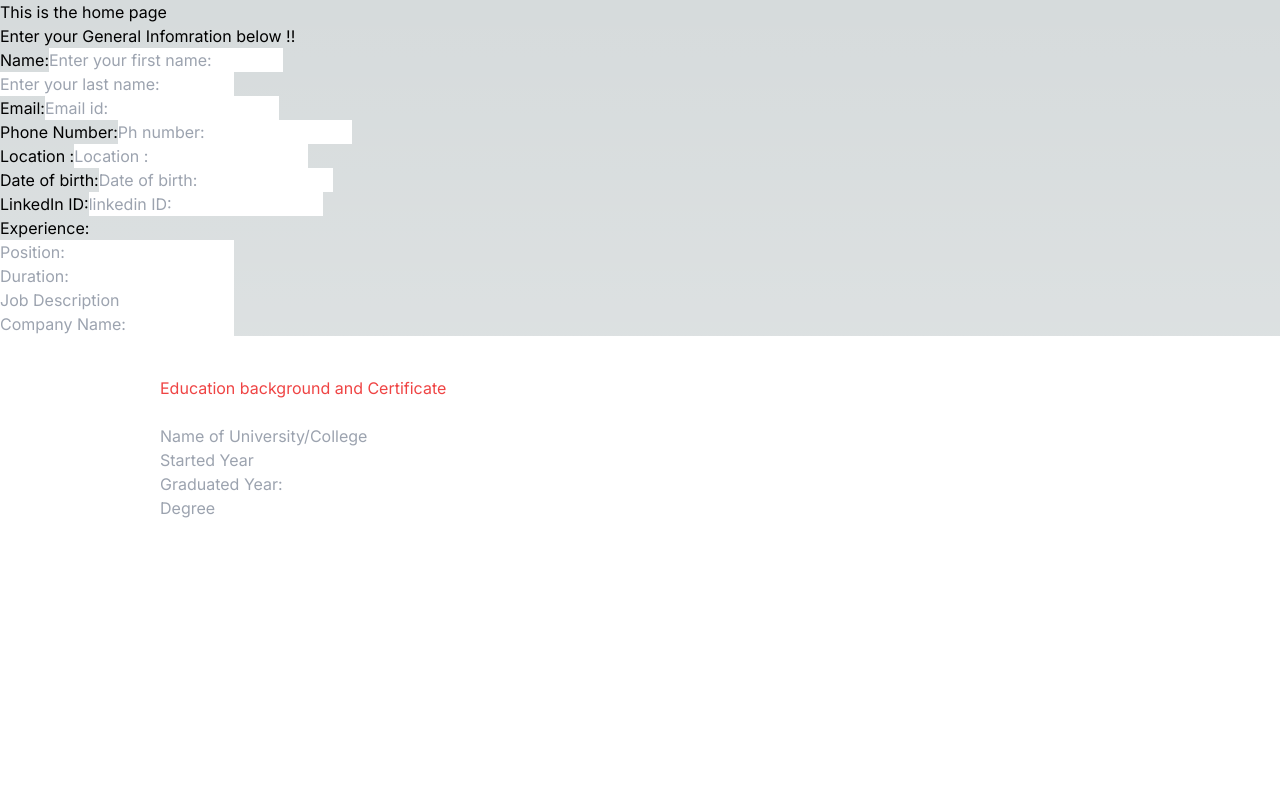
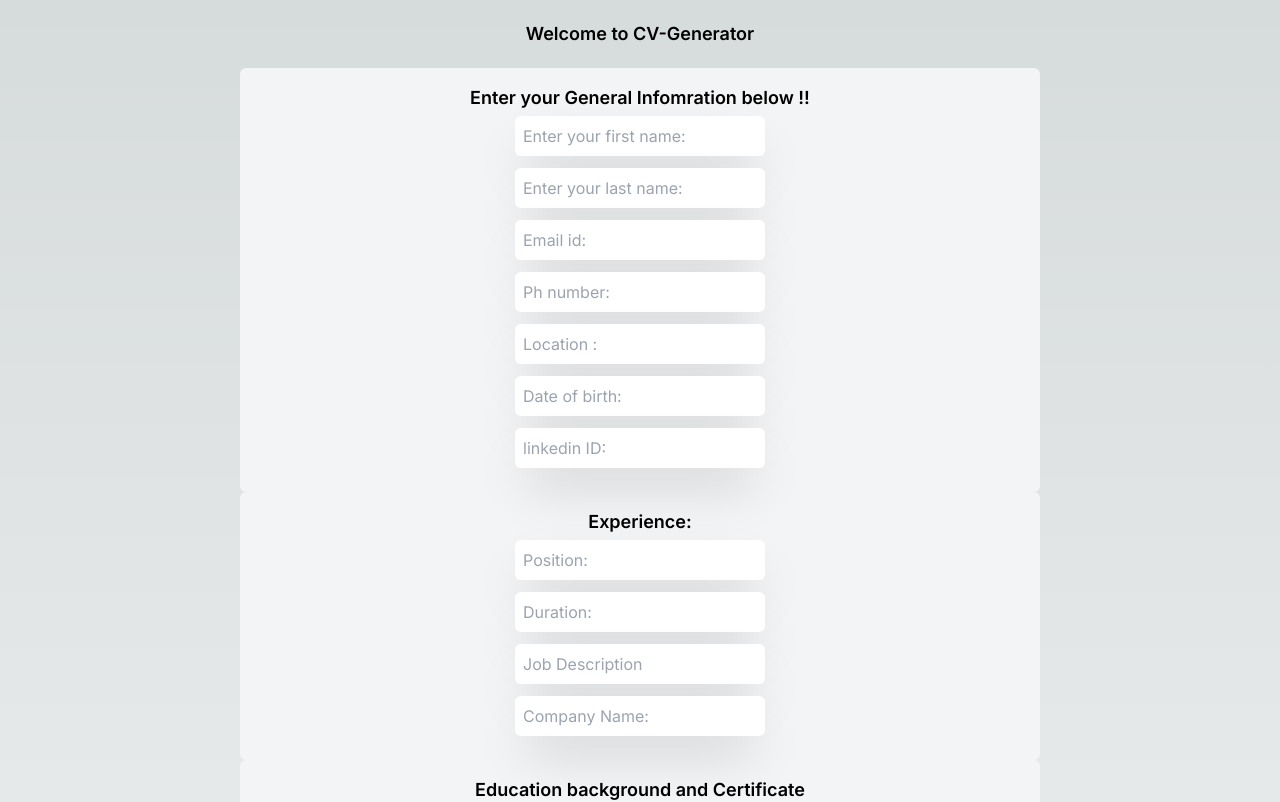
Before and after one commit to Angel-dash/resume_generator, a Next.js app: page / in a window 1280 px wide. Shown: the top 802 px of the page. Built offline with nearby package versions, Linux system fonts and the light colour scheme.

Commit message:
Form css addded

```diff
--- a/app/page.js
+++ b/app/page.js
@@ -30,7 +30,9 @@ export const ParentComponent = () => {
 	});
 	return (
 		<div>
-			<h1>This is the home page</h1>
+			<h1 className=' font-semibold text-lg  text-black text-center py-5'>
+				Welcome to CV-Generator
+			</h1>
 			<Info info={info} setInfo={setInfo} />
 			<Experience experience={experience} setExperience={setExperience} />
 			<Education education={education} setEducation={setEducation} />
--- a/components/education.js
+++ b/components/education.js
@@ -4,12 +4,13 @@ export const Education = (props) => {
 	const { education, setEducation } = props;
 
 	return (
-		<div className='bg-white px-10 py-10 min-h-screen md:px-20 lg:px-40'>
-			<h1 className='text-base text-red-500 align-middle'>
+		<div className='bg-gray-100 px-2 py-4 mx-60 md:px-20 lg:px-40 text-center rounded-md'>
+			<h1 className='font-semibold text-lg  text-black align-middle '>
 				Education background and Certificate
 			</h1>
 			<br />
 			<input
+				className=' bg-white  text-base text-gray-600 py-2  px-2 mt-1 mb-2 shadow-2xl rounded-md'
 				placeholder='Name of University/College'
 				type='text'
 				value={education.uniName}
@@ -22,6 +23,7 @@ export const Education = (props) => {
 			/>
 			<br />
 			<input
+				className=' bg-white  text-base text-gray-600 py-2  px-2 mt-1 mb-2 shadow-2xl rounded-md'
 				placeholder='Started Year'
 				type='text'
 				value={education.startedYear}
@@ -34,6 +36,7 @@ export const Education = (props) => {
 			/>
 			<br />
 			<input
+				className=' bg-white  text-base text-gray-600 py-2  px-2 mt-1 mb-2 shadow-2xl rounded-md'
 				placeholder='Graduated Year:'
 				type='number'
 				value={education.gradYear}
@@ -46,6 +49,7 @@ export const Education = (props) => {
 			/>
 			<br />
 			<input
+				className=' bg-white  text-base text-gray-600 py-2  px-2 mt-1 mb-2 shadow-2xl rounded-md'
 				placeholder='Degree'
 				type='text'
 				value={education.degree}
--- a/components/experience.js
+++ b/components/experience.js
@@ -3,10 +3,13 @@ import React from "react";
 export const Experience = (props) => {
 	const { experience, setExperience } = props;
 	return (
-		<div>
-			<label>Experience:</label>
-			<br />
+		<div className='bg-gray-100 px-2 py-4 mx-60 md:px-20 lg:px-40 text-center rounded-md'>
+			<h1 className='font-semibold text-lg  text-black align-middle'>
+				Experience:
+			</h1>
+
 			<input
+				className=' bg-white  text-base text-gray-600 py-2  px-2 mt-1 mb-2 shadow-2xl rounded-md'
 				type='text'
 				placeholder='Position: '
 				value={experience.Position}
@@ -16,6 +19,7 @@ export const Experience = (props) => {
 			/>
 			<br />
 			<input
+				className=' bg-white  text-base text-gray-600 py-2  px-2 mt-1 mb-2 shadow-2xl rounded-md'
 				type='text'
 				placeholder='Duration: '
 				value={experience.Duration}
@@ -25,6 +29,7 @@ export const Experience = (props) => {
 			/>
 			<br />
 			<input
+				className=' bg-white  text-base text-gray-600 py-2  px-2 mt-1 mb-2 shadow-2xl rounded-md'
 				type='text'
 				placeholder='Job Description  '
 				value={experience.Experience}
@@ -34,6 +39,7 @@ export const Experience = (props) => {
 			/>
 			<br />
 			<input
+				className=' bg-white  text-base text-gray-600 py-2  px-2 mt-1 mb-2 shadow-2xl rounded-md'
 				type='text'
 				placeholder='Company Name: '
 				value={experience.Company}
--- a/components/generalInfo.js
+++ b/components/generalInfo.js
@@ -5,10 +5,12 @@ export const Info = (props) => {
 
 	return (
 		<form>
-			<div>
-				<h1>Enter your General Infomration below !!</h1>
-				<label>Name:</label>
+			<div className='bg-gray-100 px-2 py-4 mx-60 md:px-20 lg:px-40 text-center rounded-md'>
+				<h1 className=' font-semibold text-lg  text-black align-middle'>
+					Enter your General Infomration below !!
+				</h1>
 				<input
+					className=' bg-white  text-base text-gray-600 py-2  px-2 mt-1 mb-2 shadow-2xl rounded-md'
 					type='text'
 					placeholder='Enter your first name:   '
 					value={info.firstName}
@@ -18,6 +20,7 @@ export const Info = (props) => {
 				/>
 				<br />
 				<input
+					className=' bg-white  text-base text-gray-600 py-2  px-2 mt-1 mb-2 shadow-2xl rounded-md'
 					type='text'
 					placeholder='Enter your last name:   '
 					value={info.lastName}
@@ -26,8 +29,9 @@ export const Info = (props) => {
 					}
 				/>
 				<br />
-				<label>Email:</label>
+
 				<input
+					className=' bg-white  text-base text-gray-600 py-2  px-2 mt-1 mb-2 shadow-2xl rounded-md'
 					type='email'
 					placeholder='Email id:   '
 					value={info.EmaiId}
@@ -36,8 +40,9 @@ export const Info = (props) => {
 					}
 				/>
 				<br />
-				<label>Phone Number:</label>
+
 				<input
+					className=' bg-white  text-base text-gray-600 py-2  px-2 mt-1 mb-2 shadow-2xl rounded-md'
 					type='text'
 					placeholder='Ph number:   '
 					value={info.phoneNumber}
@@ -46,8 +51,8 @@ export const Info = (props) => {
 					}
 				/>
 				<br />
-				<label>Location :</label>
 				<input
+					className=' bg-white  text-base text-gray-600 py-2  px-2 mt-1 mb-2 shadow-2xl rounded-md'
 					type='text'
 					placeholder='Location :   '
 					value={info.Address}
@@ -56,8 +61,9 @@ export const Info = (props) => {
 					}
 				/>
 				<br />
-				<label>Date of birth:</label>
+
 				<input
+					className=' bg-white  text-base text-gray-600 py-2  px-2 mt-1 mb-2 shadow-2xl rounded-md'
 					type='text'
 					placeholder='Date of birth:   '
 					value={info.DOB}
@@ -66,8 +72,9 @@ export const Info = (props) => {
 					}
 				/>
 				<br />
-				<label>LinkedIn ID:</label>
+
 				<input
+					className=' bg-white  text-base text-gray-600 py-2  px-2 mt-1 mb-2 shadow-2xl rounded-md'
 					type='text'
 					placeholder='linkedin ID:   '
 					value={info.linkedin}
```
